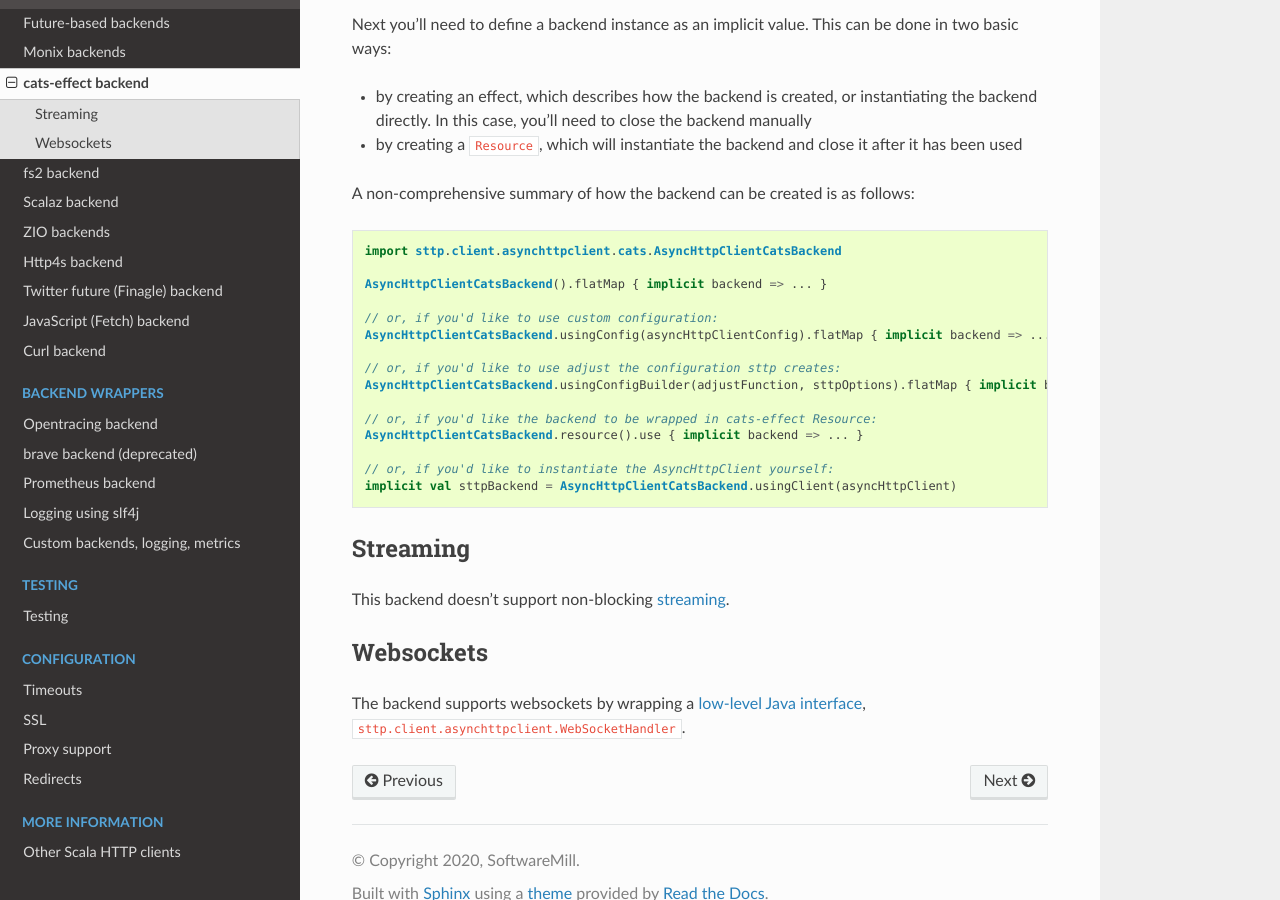
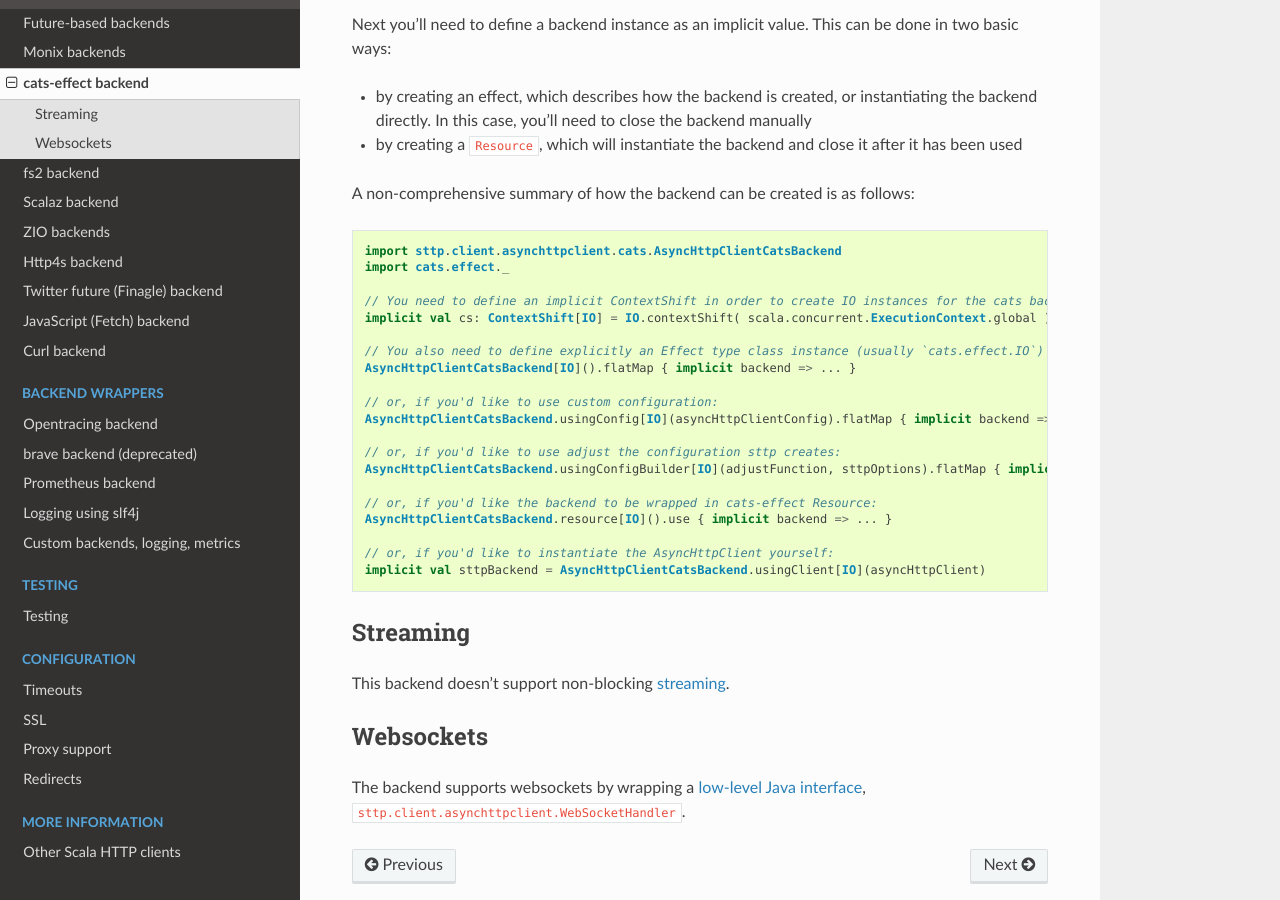
Before and after one commit to softwaremill/sttp, a Sphinx documentation site: the page built from docs/backends/catseffect.md, in a window 1280 px wide and 900 px high, scrolled down 529 px. Built offline with Sphinx 7.4.7 and the Read the Docs theme 2.0.0, drawn with Linux system fonts in a browser that asks for light colours.

Commit message:
Fixed cats-effect backend usage example

````diff
--- a/docs/backends/catseffect.md
+++ b/docs/backends/catseffect.md
@@ -21,20 +21,25 @@ A non-comprehensive summary of how the backend can be created is as follows:
 
 ```scala
 import sttp.client.asynchttpclient.cats.AsyncHttpClientCatsBackend
+import cats.effect._
 
-AsyncHttpClientCatsBackend().flatMap { implicit backend => ... }
+// You need to define an implicit ContextShift in order to create IO instances for the cats backend
+implicit val cs: ContextShift[IO] = IO.contextShift( scala.concurrent.ExecutionContext.global )
+
+// You also need to define explicitly an Effect type class instance (usually `cats.effect.IO`)
+AsyncHttpClientCatsBackend[IO]().flatMap { implicit backend => ... }
 
 // or, if you'd like to use custom configuration:
-AsyncHttpClientCatsBackend.usingConfig(asyncHttpClientConfig).flatMap { implicit backend => ... }
+AsyncHttpClientCatsBackend.usingConfig[IO](asyncHttpClientConfig).flatMap { implicit backend => ... }
 
 // or, if you'd like to use adjust the configuration sttp creates:
-AsyncHttpClientCatsBackend.usingConfigBuilder(adjustFunction, sttpOptions).flatMap { implicit backend => ... }
+AsyncHttpClientCatsBackend.usingConfigBuilder[IO](adjustFunction, sttpOptions).flatMap { implicit backend => ... }
 
 // or, if you'd like the backend to be wrapped in cats-effect Resource:
-AsyncHttpClientCatsBackend.resource().use { implicit backend => ... }
+AsyncHttpClientCatsBackend.resource[IO]().use { implicit backend => ... }
 
 // or, if you'd like to instantiate the AsyncHttpClient yourself:
-implicit val sttpBackend = AsyncHttpClientCatsBackend.usingClient(asyncHttpClient)
+implicit val sttpBackend = AsyncHttpClientCatsBackend.usingClient[IO](asyncHttpClient)
 ```
 
 ## Streaming
````
